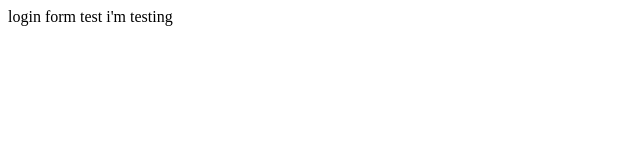
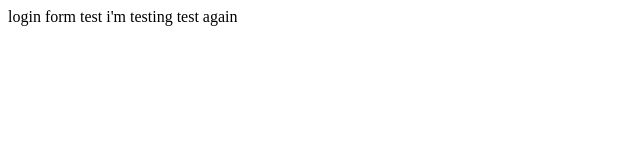
Before and after one commit to jeff19848/newtutorial, a plain HTML site: page login.html in a window 1280 px wide. Shown: the full height of the page, 0-640 px from the left. Drawn offline with Linux system fonts and the light colour scheme.

Commit message:
Edit Login and add a test.txt

```diff
--- a/login.html
+++ b/login.html
@@ -1 +1 @@
-<html>login form test i'm testing</html>
+<html>login form test i'm testing test again</html>
```
Also changed, not shown: test.txt (added).
